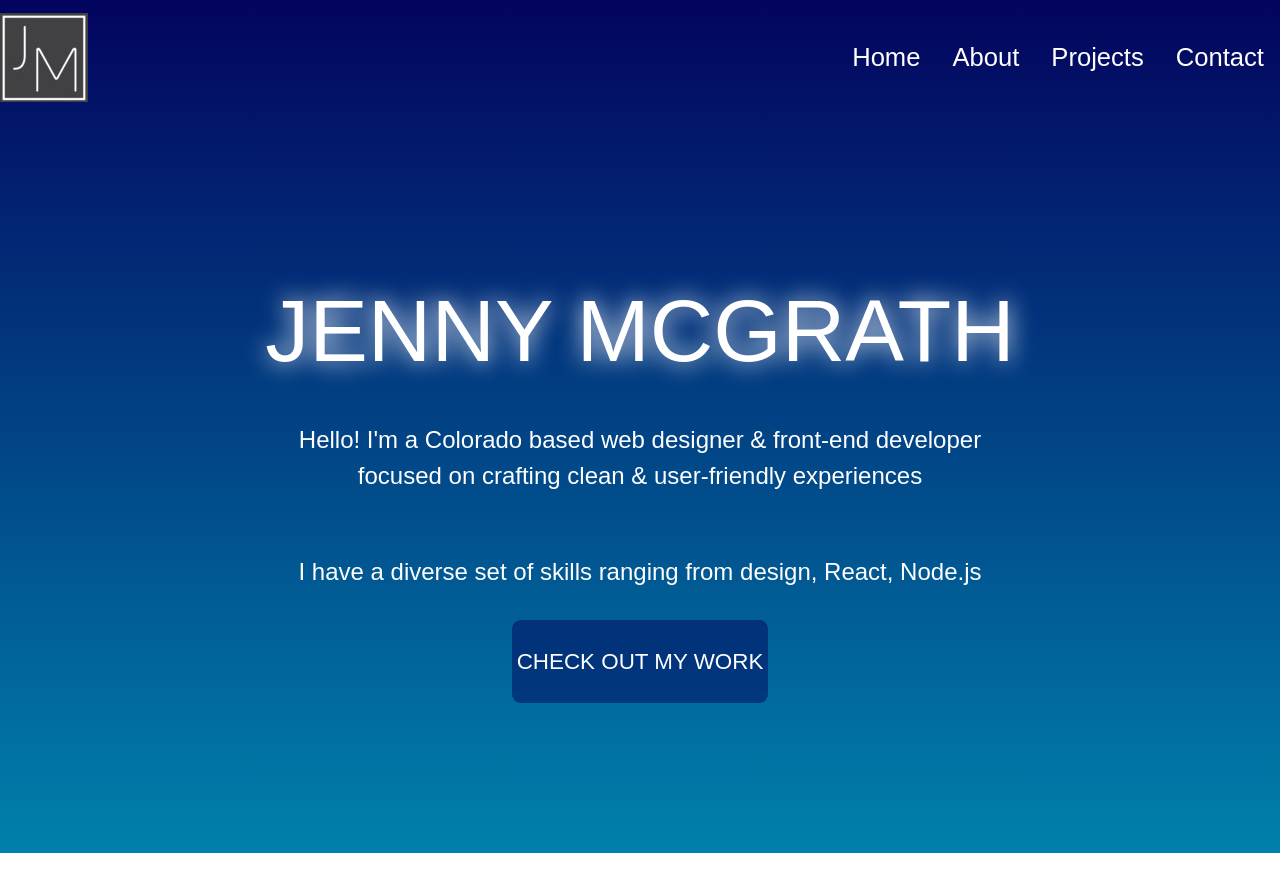
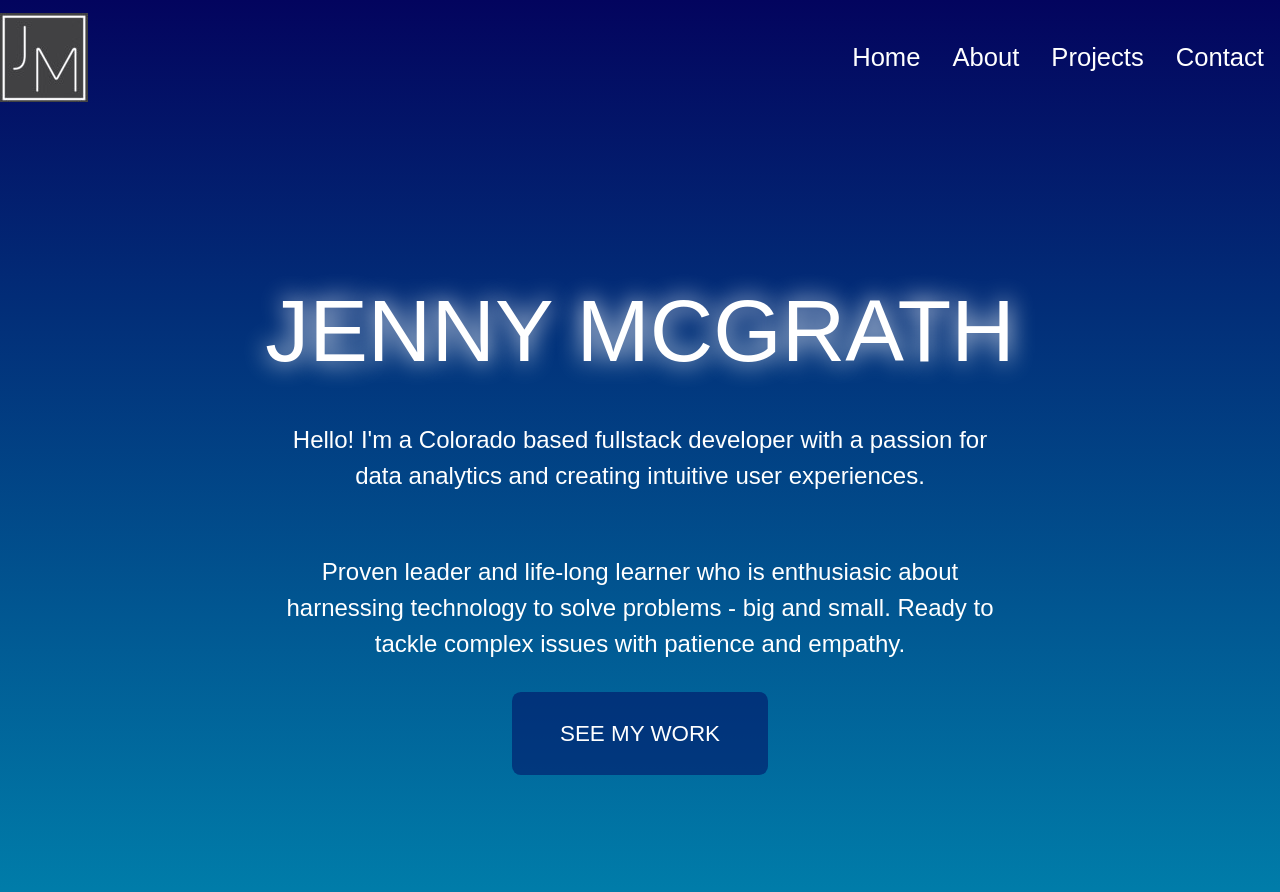
Before and after one commit to jennymarie1027/portfolio, a React (Create React App) app: page / in a window 1280 px wide. Shown: the top 892 px of the page. Before the commit the page ends 853 px from the top, so only its background shows below. Built offline with nearby package versions, Linux system fonts and the light colour scheme; a web font is replaced by a local one.

Commit message:
changed welcome message

```diff
--- a/src/components/Homepage.js
+++ b/src/components/Homepage.js
@@ -5,11 +5,10 @@ const Homepage = () => {
     return (
         <main className='marginTop homepageMain'>
             <h1 id="name">JENNY MCGRATH</h1>
-            <p className="intro"><span id="hello">Hello!</span> I'm a Colorado based web designer & front-end developer
-                focused on crafting clean & user-friendly experiences</p>
-            <p className="intro">I have a diverse set of skills ranging from design, React, Node.js </p>
+            <p className="intro"><span id="hello">Hello!</span> I'm a Colorado based fullstack developer with a passion for data analytics and creating intuitive user experiences.  </p>
+            <p className="intro">Proven leader and life-long learner who is enthusiasic about harnessing technology to solve problems - big and small.  Ready to tackle complex issues with patience and empathy.</p>
 
-            <a className="portfoliobutton" href="portfolio.html">Check Out My Work</a>
+            <a className="portfoliobutton" href="portfolio.html">See My Work</a>
         </main>
 
     )
```
